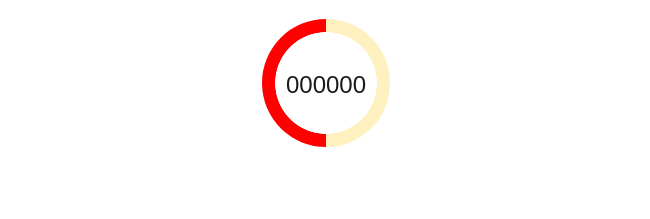
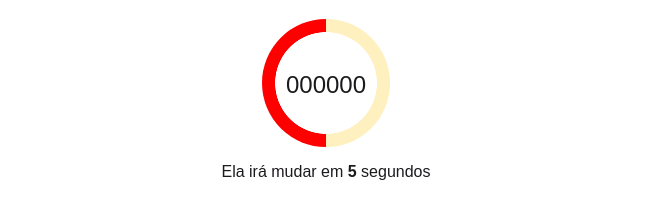
Before and after one commit to mrayronmatos001/confirmation-code, a plain HTML site: page index.html in a window 1280 px wide. Shown: the part 125-344 px from the top of the page, without its empty margins (314-964 px from the left). Drawn offline with Linux system fonts and the light colour scheme.

Commit message:
add counter

```diff
--- a/index.html
+++ b/index.html
@@ -13,6 +13,7 @@
         <div class="progress-bar">
           <p id="confirmationCode">000000</p>
         </div>
+        <p>Ela irá mudar em <strong>10</strong> <span>segundos</span></p>
     </main>
 </body>
 </html>
--- a/script.js
+++ b/script.js
@@ -1,3 +1,6 @@
+const counter = document.querySelector('strong')
+const seconds = document.querySelector('span')
+
 function generateRandomNumber() {
     const randomNumber = Math.floor(Math.random() * 999999) + 1
     const paddedNumber = randomNumber.toString().padStart(6, '0')
@@ -5,4 +8,14 @@ function generateRandomNumber() {
     randomNumberElement.textContent = paddedNumber
 }
 
+function changeCountNumber() {
+    let num = parseInt(counter.textContent - 1)
+    if(num === 0) num = 10
+    counter.textContent = num
+
+    console.log(num)
+    num === 1 ? seconds.textContent = "segundo" : seconds.textContent = "segundos"
+}
+
 setInterval(generateRandomNumber, 10 * 1000)
+setInterval(changeCountNumber, 1 * 1000)
```
